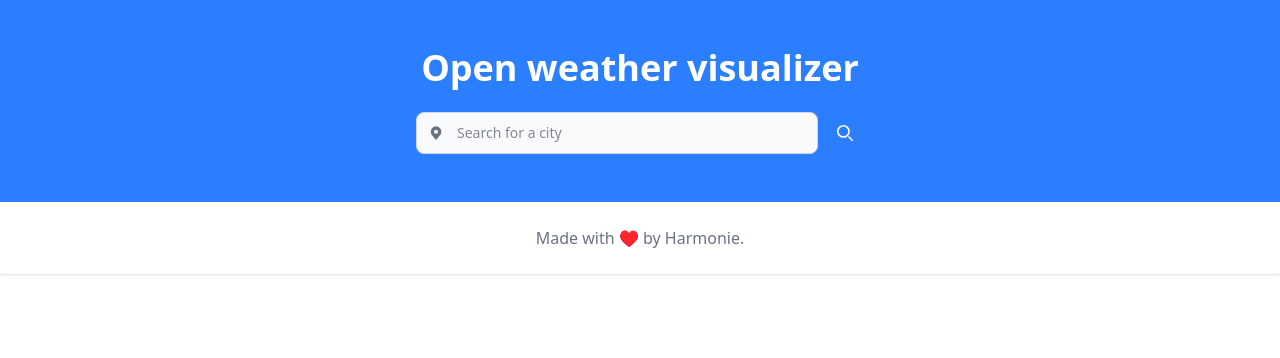
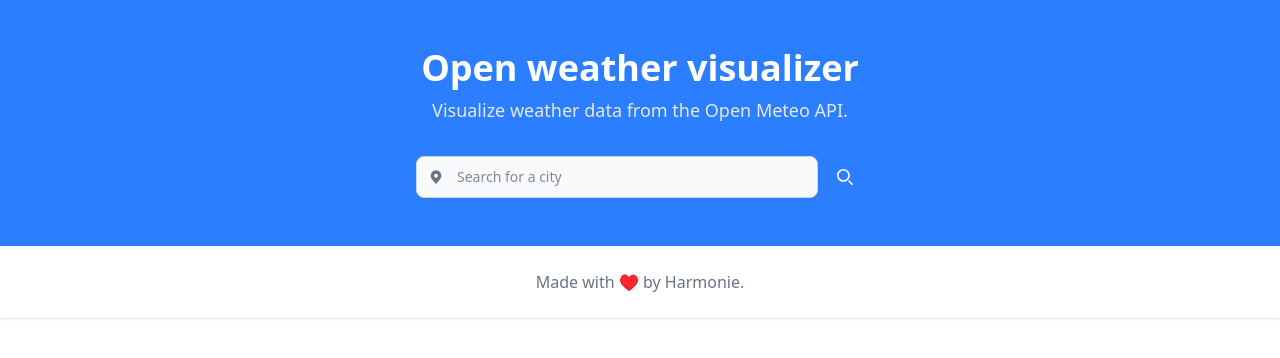
Before and after one commit to harmonie-durrant/open-meteo-visualizer, a Next.js app: page / in a window 1280 px wide. Shown: the top 358 px of the page. Built offline with nearby package versions, Linux system fonts and the light colour scheme.

Commit message:
Add subtitle text

```diff
--- a/app/page.tsx
+++ b/app/page.tsx
@@ -3,7 +3,8 @@ import SearchBar from "@/components/SearchBar";
 export default function Home() {
   return (
     <div className="flex flex-col items-center justify-between bg-blue-500 text-white p-12">
-      <h1 className="text-4xl font-bold mb-6">Open weather visualizer</h1>
+      <h1 className="text-4xl font-bold mb-2">Open weather visualizer</h1>
+      <p className="text-lg text-gray-200 mb-8">Visualize weather data from the Open Meteo API.</p>
       <SearchBar />
     </div>
   );
```
